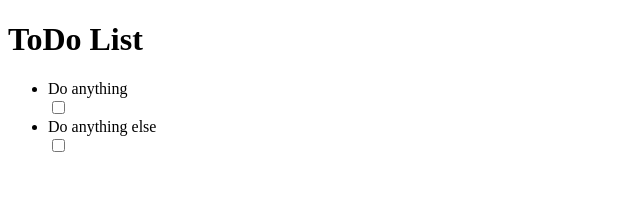
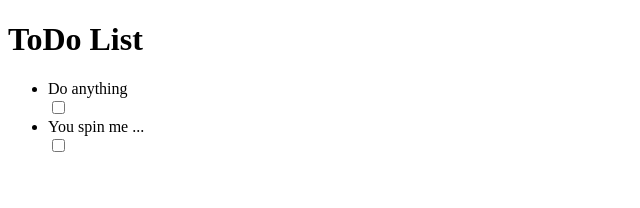
Before and after one commit to SergZu/ToDo-List-App, a React app: page / in a window 1280 px wide. Shown: the top 208 px of the page, without its empty margins (0-640 px from the left). Built offline with nearby package versions, Linux system fonts and the light colour scheme.

Commit message:
Added mock data

```diff
--- a/src/components/App/index.tsx
+++ b/src/components/App/index.tsx
@@ -6,7 +6,9 @@
 const App = function() {
     const [data, setData] = useState( () : taskType[] =>([
         {text : 'Do anything', id : '1', complete : false, mark : 'none'},
-        {text : 'Do anything else', id : '2', complete : false, mark : 'none'}
+        {text : 'Do anything else', id : '2', complete : true, mark : 'none'},
+        {text : 'You spin me ...', id : '3', complete : false, mark : 'none'},
+        {text : 'Right now, baby right now', id : '4', complete : true, mark : 'none'},
     ]) );
     const getOptions = () : options => ({
         showCompleted: false,
@@ -14,7 +16,7 @@
         currentMark : 'none',})
     const taskData = data;
 
-    const setTaskChecked = (id : string) : void => {
+    const setTaskChecked = (id : string) => {
         const taskData = [...data];
         const targetElement = taskData.find( (item) => item.id === id );
         if (targetElement !== undefined) targetElement.complete = !targetElement.complete;
```
